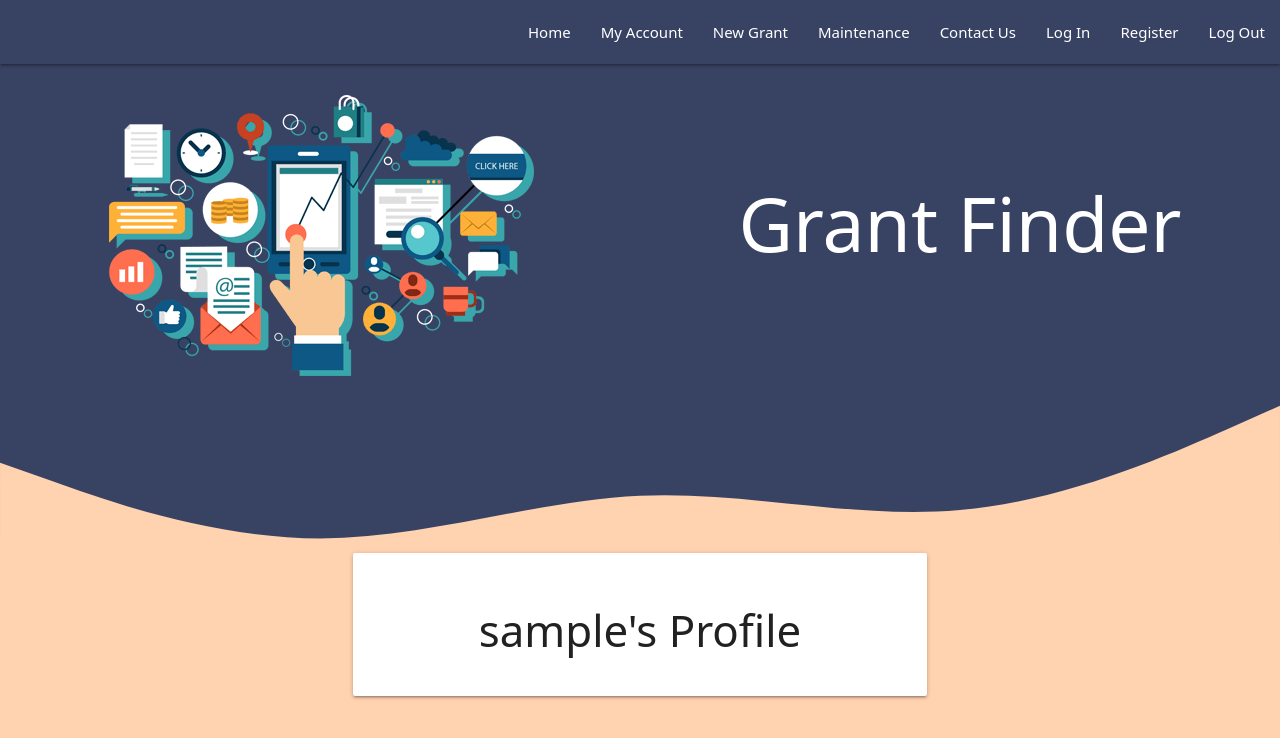
After one commit to Code-Institute-Submissions/StephenJ2020-Grant-Finder, a Flask app: page /my_account/1 in a window 1280 px wide. The commit adds this page. Shown: the top 738 px of the page. Run offline with Flask 2, Linux system fonts and the light colour scheme; the visitor is signed in with stand-in values (Sample User, id 1); a database or web service that is not in the repository returns one stand-in record (values such as "Sample title"); some libraries are stand-ins or nearby versions.

Commit message:
fix: Add username variable to definition of my_account function

```diff
--- a/app.py
+++ b/app.py
@@ -54,6 +54,7 @@ def register():
         flash("You have been successfully registered as a new user!")
         flash("You may now view the full list of Grants within our Database,")
         flash("or add details of a new grant to share with other users.")
+        return redirect(url_for("my_account", username=session["user"]))
 
     return render_template("register.html")
 
@@ -71,7 +72,10 @@ def login():
                existing_user["password"], request.form.get("password")):
                 session["user"] = request.form.get("username").lower()
                 # session["user"] = request.form.get("firstName")
-                flash("Welcome, {}".format(request.form.get("username")))
+                flash("Welcome, {}".format(
+                    request.form.get("username")))
+                return redirect(url_for(
+                    "my_account", username=session["user"]))
                 # flash("Welcome, {}", mongo.db.user.find_one("firstName"))
                 # flash("Welcome, {}".format.mongo.db.user.find_one("firstName"))
             else:
@@ -87,6 +91,14 @@ def login():
     return render_template("login.html")
 
 
+@app.route("/my_account/<username>", methods=["GET", "POST"])
+def my_account(username):
+    # Get session user's username from the DB
+    username = mongo.db.users.find_one(
+        {"username": session["user"]})["username"]
+    return render_template("my_account.html", username=username)
+
+
 if __name__ == "__main__":
     app.run(host=os.environ.get("IP"),
             port=int(os.environ.get("PORT")),
--- a/templates/base.html
+++ b/templates/base.html
@@ -24,7 +24,7 @@
                                     class="fas fa-bars"></i></a>
                             <ul class="right hide-on-med-and-down">
                                 <li><a href="{{ url_for('get_grants') }}">Home</a></li>
-                                <li><a href="#">My Account</a></li>
+                                <li><a href="{{ url_for('my_account', username=session['user']) }}">My Account</a></li>
                                 <li><a href="#">New Grant</a></li>
                                 <li><a href="#">Maintenance</a></li>
                                 <li><a href="#">Contact Us</a></li>
@@ -37,7 +37,7 @@
                     <!-- materialize mobile side navbar -->
                     <ul class="sidenav" id="mobile-demo">
                         <li><a href="{{ url_for('get_grants') }}">Home</a></li>
-                        <li><a href="#">My Account</a></li>
+                        <li><a href="{{ url_for('my_account', username=session['user']) }}">My Account</a></li>
                         <li><a href="#">New Grant</a></li>
                         <li><a href="#">Maintenance</a></li>
                         <li><a href="#">Contact Us</a></li>
--- /dev/null
+++ b/templates/my_account.html
@@ -0,0 +1,12 @@
+{% extends "base.html" %}
+{% block content %}
+<div class="row">
+    <div class="col s12 m8 offset-m2">
+        <div class="card-panel">
+            <h3 class="center-align">
+                {{ username }}'s Profile
+            </h3>
+        </div>
+    </div>
+</div>
+{% endblock %}
```
